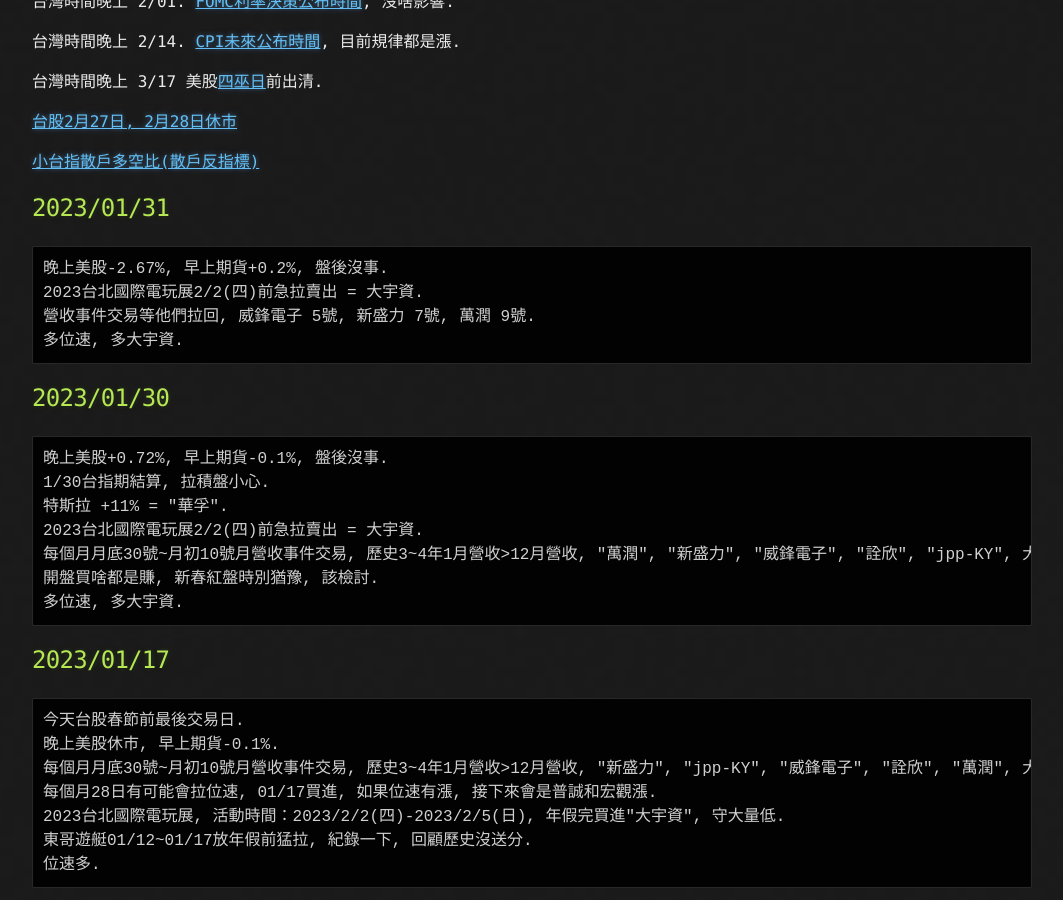
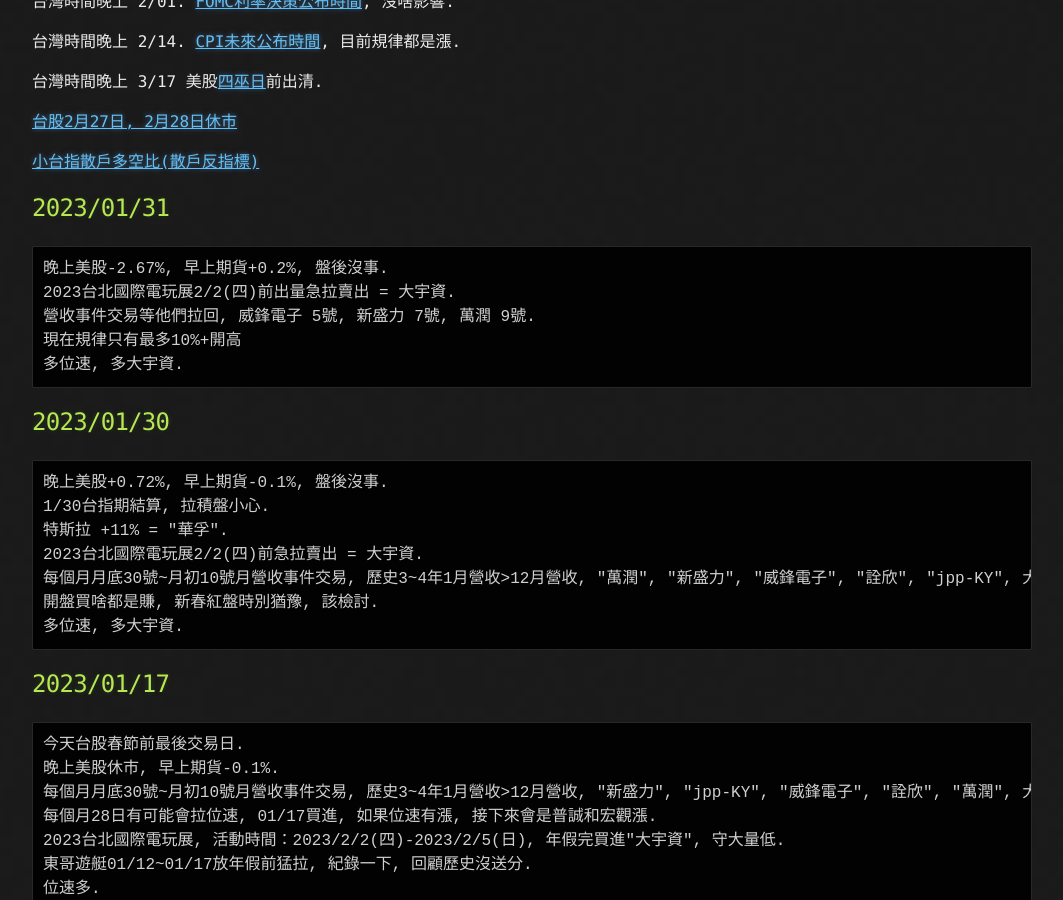
Before and after one commit to lepg5487/Stock_God, a Jekyll site: the page built from index.md, in a window 1280 px wide and 900 px high, scrolled down 428 px. Shown: the whole window, without its empty margins (108-1171 px from the left). Built offline with Jekyll 4.4.1, drawn with Linux system fonts in a browser that asks for light colours; our own code applies the rules of GitHub Pages for plain Markdown files.

Commit message:
Update index.md

````diff
--- a/index.md
+++ b/index.md
@@ -23,8 +23,9 @@
 ## 2023/01/31
 ```
 晚上美股-2.67%, 早上期貨+0.2%, 盤後沒事.
-2023台北國際電玩展2/2(四)前急拉賣出 = 大宇資.
+2023台北國際電玩展2/2(四)前出量急拉賣出 = 大宇資.
 營收事件交易等他們拉回, 威鋒電子 5號, 新盛力 7號, 萬潤 9號.
+現在規律只有最多10%+開高
 多位速, 多大宇資.
 ```
 
````
